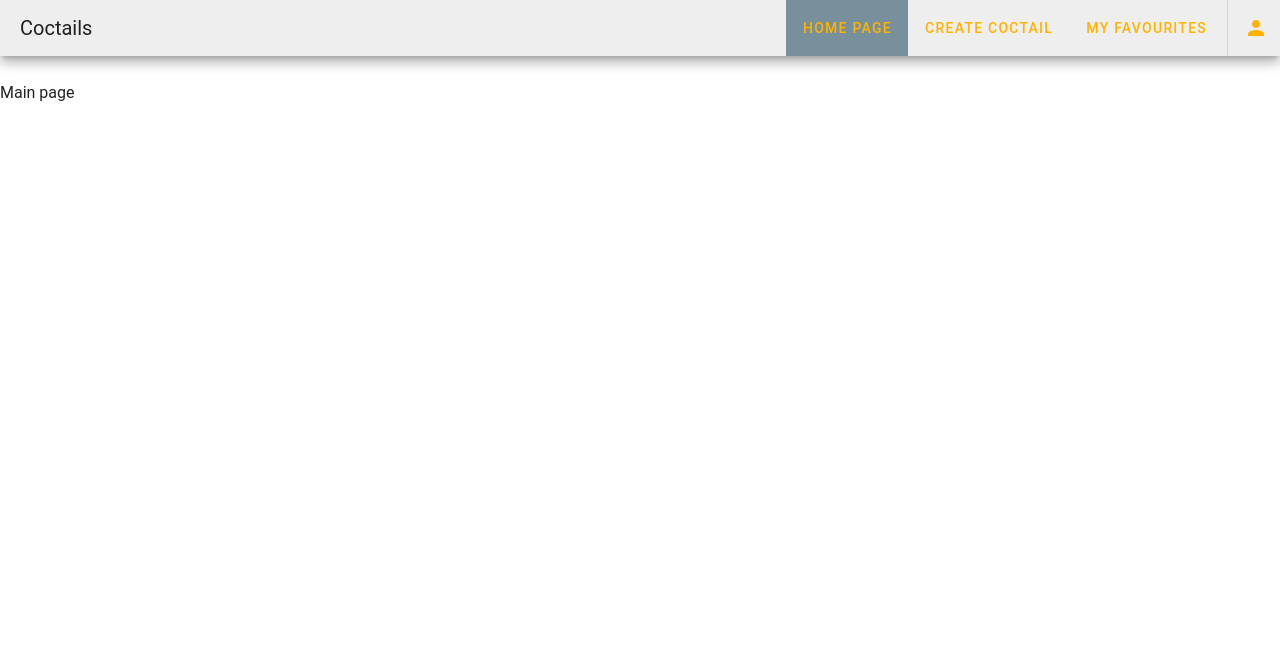
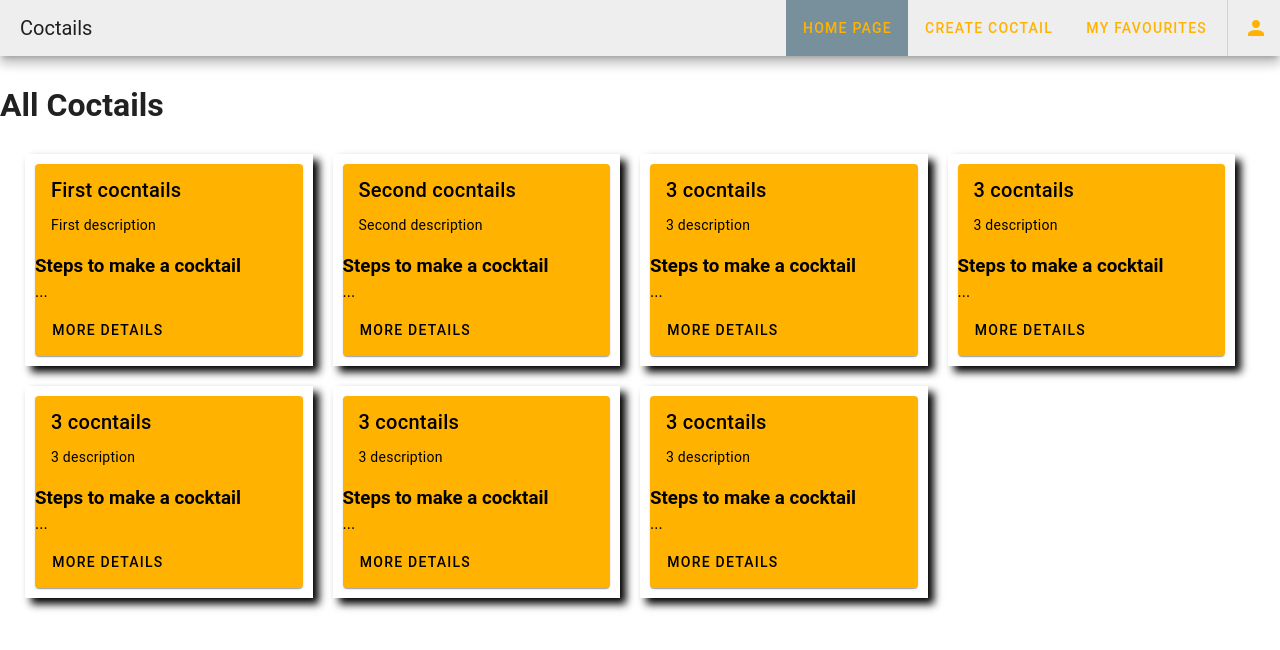
Before and after one commit to EvgeniyKiryanow/Coctails-pet-project, a Nuxt app: page / in a window 1280 px wide. Shown: the top 650 px of the page. Built offline with nearby package versions, Linux system fonts and the light colour scheme.

Commit message:
start to create structure for cart

```diff
--- /dev/null
+++ b/assets/components/CocktailsCard.vue
@@ -0,0 +1,78 @@
+<template>
+    <v-card variant="elevated" :color="cardColor" :title="title" :text="description">
+      <h3>Steps to make a cocktail</h3>
+      <template v-if="type === 'description'">
+        <!-- Content for description type -->
+        <!-- ... -->
+        ...
+      </template>
+      <v-list v-else lines="one">
+        <v-list-item v-for="(step, index) in stepsList" :key="index" :title="step"></v-list-item>
+      </v-list>
+      <v-card-actions>
+        <v-btn v-if="type !== 'description'" @click="remove">Remove</v-btn>
+        <v-btn v-if="type !== 'description'" @click="add">Add</v-btn>
+        <v-btn v-if="type === 'description'" @click="showDetails">More details</v-btn>
+      </v-card-actions>
+    </v-card>
+  </template>
+
+  <script>
+  import { ref, defineProps } from 'vue';
+
+  export default {
+    name: "CocktailCard",
+    props: {
+        id: {
+            type: Number,
+            required: true,
+        },
+      title: {
+        required: true,
+        default: "Cocktails title",
+        type: String,
+      },
+      description: {
+        required: false,
+        default: "Description...",
+        type: String,
+      },
+      stepsList: {
+        required: true,
+        type: Array,
+        default: () => ["Take some", "Add some", "Add one more", "Shake"],
+      },
+      type: {
+        required: false,
+        type: String,
+        default: "",
+      },
+    },
+    setup(props, context) {
+      const cardColor = ref("amber-darken-1");
+
+      const remove = () => {
+        // Remove logic
+        console.log("Remove button clicked");
+        context.emit('remove-item', props.id);
+      };
+
+      const add = () => {
+        // Add logic
+        console.log("Add button clicked");
+      };
+
+      const showDetails = () => {
+        // Show details logic
+        console.log("More details button clicked");
+      };
+
+      return {
+        cardColor,
+        remove,
+        add,
+        showDetails,
+      };
+    },
+  };
+  </script>
--- a/nuxt.config.ts
+++ b/nuxt.config.ts
@@ -22,7 +22,6 @@ export default defineNuxtConfig({
       });
     },
   ],
-  css: ["~/assets/css/main.css"],
   devtools: { enabled: true },
   vue: {
     propsDestructure: true,
--- a/pages/index.vue
+++ b/pages/index.vue
@@ -1,3 +1,65 @@
 <template>
-    <div>Main page</div>
-</template>
+    <div>
+      <h1>All Coctails</h1>
+      <div class="cocktails-list-wrapper">
+        <div class="cocktail-item" v-for="(cocktail, index) in cocktailsList" :key="index">
+          <CocktailsCard
+            :key="cocktail.id"
+            :id="cocktail.id"
+            :title="cocktail.title"
+            :description="cocktail.description"
+            :stepsList="cocktail.stepsList"
+            :type="'description'"
+            @remove-item="handleRemove"
+          />
+        </div>
+      </div>
+    </div>
+  </template>
+
+  <script>
+  import CocktailsCard from "../assets/components/CocktailsCard.vue";
+  import { ref } from 'vue';
+
+  export default {
+    name: "MainPage",
+    components: { CocktailsCard },
+    setup() {
+      const cocktailsList = ref([
+        { title: "First cocntails", description: "First description", stepsList: ["1", "2", "3", "4"], id: 1 },
+        { title: "Second cocntails", description: "Second description", stepsList: ["11", "22", "33", "44"], id: 2 },
+        { title: "3 cocntails", description: "3 description", stepsList: ["14", "32", "23", "14"], id: 3 },
+        { title: "3 cocntails", description: "3 description", stepsList: ["14", "32", "23", "14"], id: 4 },
+        { title: "3 cocntails", description: "3 description", stepsList: ["14", "32", "23", "14"], id: 5 },
+        { title: "3 cocntails", description: "3 description", stepsList: ["14", "32", "23", "14"], id: 6 },
+        { title: "3 cocntails", description: "3 description", stepsList: ["14", "32", "23", "14"], id: 7 },
+      ]);
+
+      const handleRemove = (cocktailId) => {
+        const index = cocktailsList.value.findIndex((cocktail) => cocktail.id === cocktailId);
+        if (index !== -1) {
+          cocktailsList.value.splice(index, 1);
+        }
+      };
+
+      return {
+        cocktailsList,
+        handleRemove,
+      };
+    },
+  };
+  </script>
+
+  <style lang="scss" scoped>
+  .cocktails-list-wrapper {
+    display: flex;
+    flex-wrap: wrap;
+    padding: 15px;
+  }
+  .cocktail-item {
+    width: 23%;
+    padding: 10px;
+    box-shadow: 6px 6px 8px black;
+    margin: 10px;
+  }
+  </style>
```
Also changed, not shown: assets/css/main.css (deleted).
